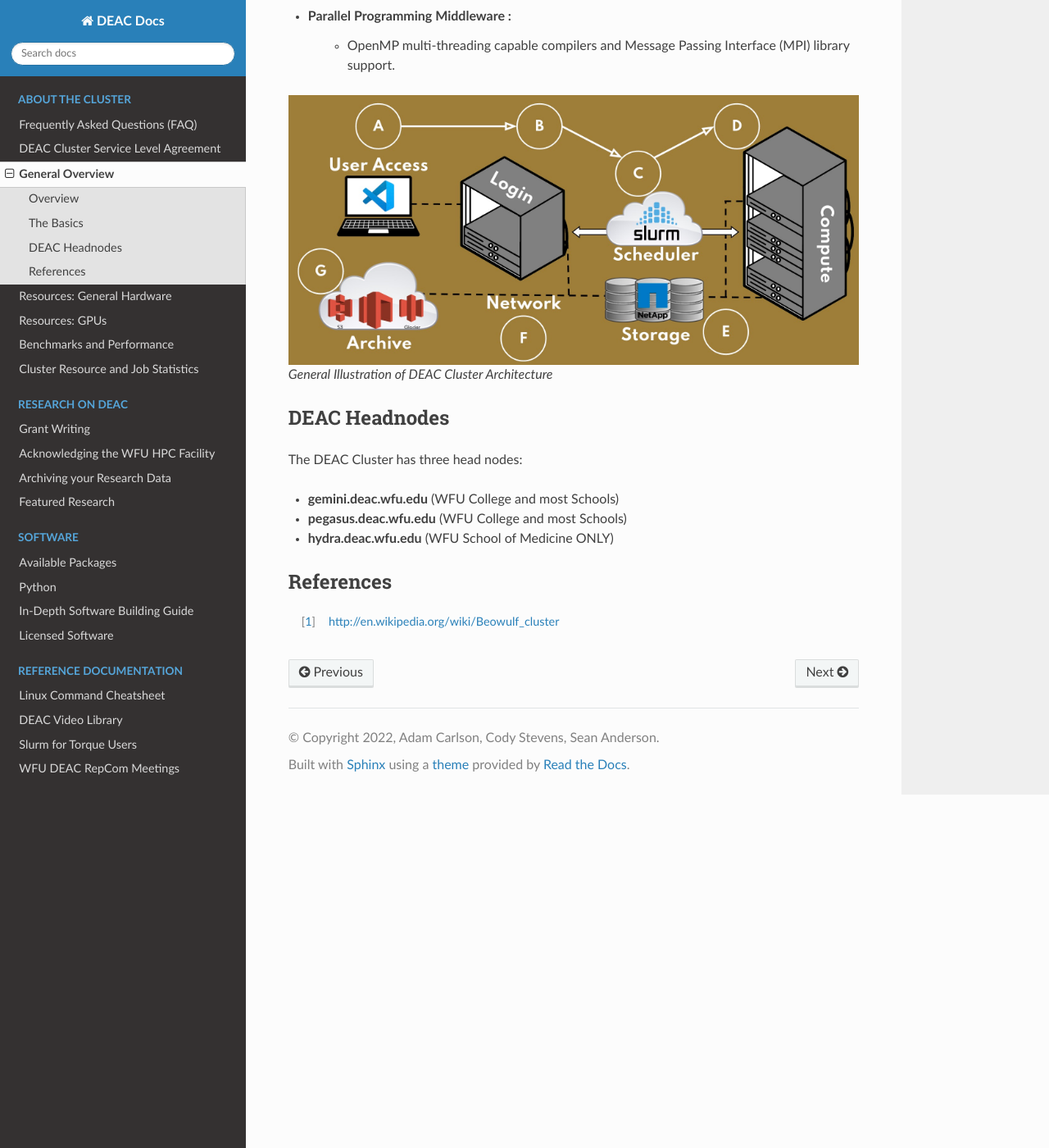
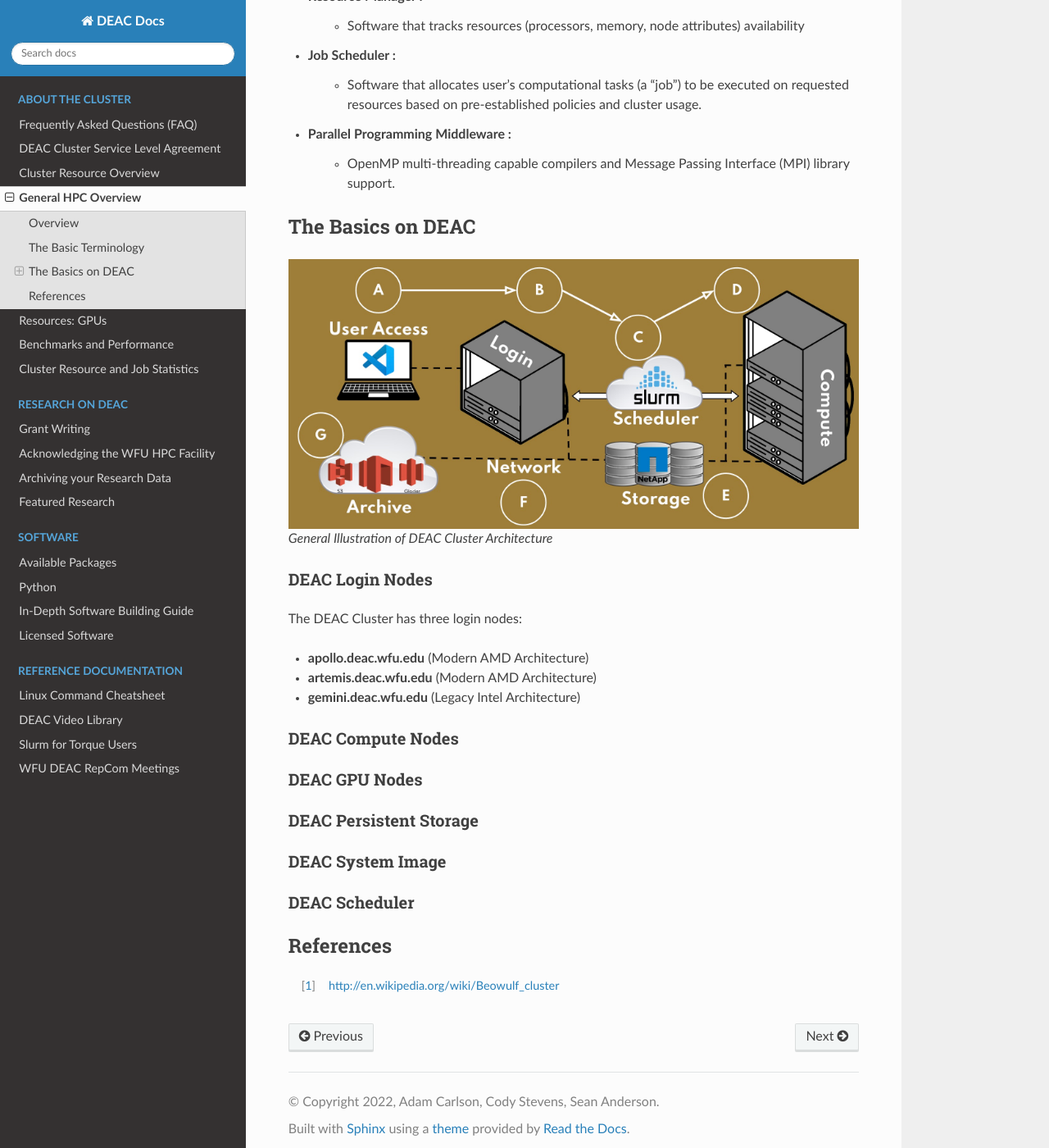
Before and after one commit to WFU-HPC/deac-docs, a Sphinx documentation site: the page built from source/cluster-general_overview.rst, in a window 1280 px wide and 1400 px high, scrolled down 1476 px. Shown: the whole window at 82% size. Built offline with Sphinx 7.4.7 and the Read the Docs theme 2.0.0, drawn with Linux system fonts in a browser that asks for light colours; some of the changed text lies outside the part shown.

Commit message:
Updating wiki

```diff
--- a/source/cluster-general_overview.rst
+++ b/source/cluster-general_overview.rst
@@ -1,8 +1,8 @@
 .. _sec.cluster_overview:
 
-================
-General Overview
-================
+====================
+General HPC Overview
+====================
 
 .. contents::
    :depth: 3
@@ -23,8 +23,8 @@
 clusters, the relevant terminology, and to help ease you into
 understanding how they work.
 
-The Basics
-==========
+The Basic Terminology
+=====================
 
 High Performance Computing, or HPC, is a technology that allows people to process huge amounts of data and solve large, complex, and parallel problems at very high speeds. The technology upon which HPC operates is referred to as a Cluster, or Supercomputer, which is a series of commercially available hardware, configured to efficiently work together as a singular system.
 
@@ -49,19 +49,36 @@
 *  Parallel Programming Middleware :
 	* OpenMP multi-threading capable compilers and Message Passing Interface (MPI) library support.
 
+The Basics on DEAC
+==================
+
 .. figure:: images/Cluster_Layout.jpg
 
     General Illustration of DEAC Cluster Architecture
 
-DEAC Headnodes
-==============
+DEAC Login Nodes
+----------------
 
-The DEAC Cluster has three head nodes:
+The DEAC Cluster has three login nodes:
 
-* **gemini.deac.wfu.edu** (WFU College and most Schools)
-* **pegasus.deac.wfu.edu** (WFU College and most Schools)
-* **hydra.deac.wfu.edu** (WFU School of Medicine ONLY)
+* **apollo.deac.wfu.edu** (Modern AMD Architecture)
+* **artemis.deac.wfu.edu** (Modern AMD Architecture)
+* **gemini.deac.wfu.edu** (Legacy Intel Architecture)
 
+DEAC Compute Nodes
+------------------
+
+DEAC GPU Nodes
+--------------
+
+DEAC Persistent Storage
+-----------------------
+
+DEAC System Image
+-----------------
+
+DEAC Scheduler
+--------------
 
 References
 ==========
--- a/source/cluster-hardware.rst
+++ b/source/cluster-hardware.rst
@@ -1,7 +1,7 @@
 .. _sec.hardware:
 
 ===========================
-Resources: General Hardware
+Cluster Resource Overview
 ===========================
 
 .. contents::
--- a/source/index.rst
+++ b/source/index.rst
@@ -88,9 +88,9 @@
 Accessing the Cluster
 ---------------------
 
-There are two primary entry points in which users connect to the cluster for various resources:
+There are three primary methods in which users connect to the cluster:
 
-#. **User Interface** via HTTPS
+#. **User Interface** via HTTPS -
 
 	* Users can connect through a web User Interface via `DEAC Login <https://login.deac.wfu.edu>`_
 	* This user interface allows terminal connectivity, interactive sessions, and file transfer capability.
@@ -134,8 +134,8 @@
 
    cluster-faq
    cluster-sla
+   cluster-hardware
    cluster-general_overview
-   cluster-hardware
    cluster-gpu_resources
    cluster-performance
    cluster-stats
```
